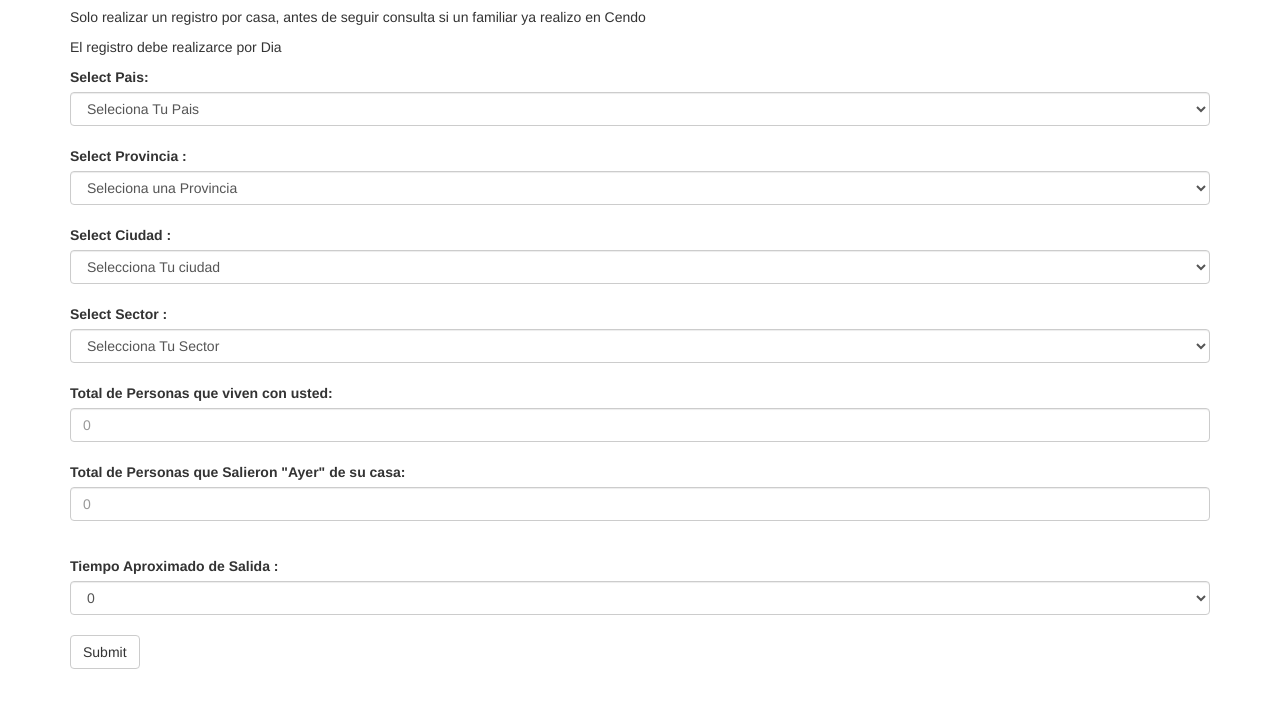
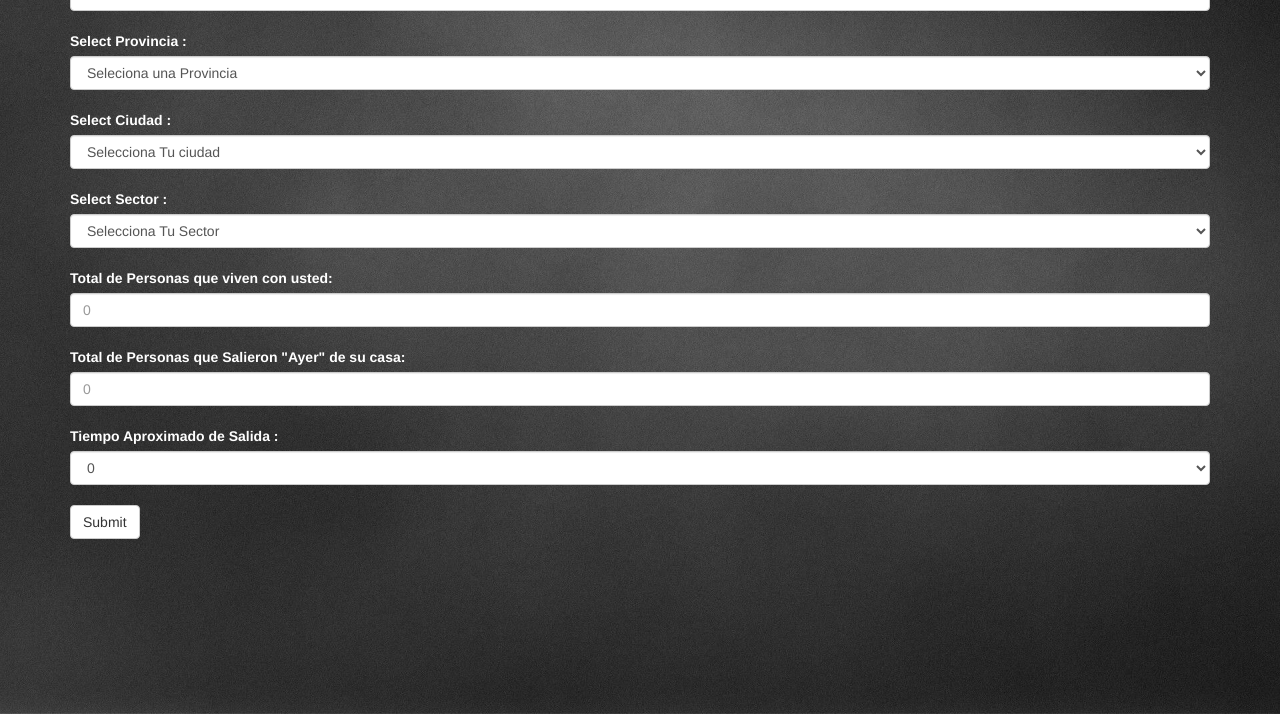
Before and after one commit to Mosorioh/Metricas, a plain HTML site: page Registo.html in a window 1280 px wide. Shown: the part 86-800 px from the top of the page. Drawn offline with nearby package versions, Linux system fonts and the light colour scheme.

Commit message:
stile formulario registro

```diff
--- a/Registo.html
+++ b/Registo.html
@@ -11,11 +11,12 @@
     body, html {
       height: 100%;
       margin: 0;
+      color: white;
     }
 
     .bg {
       /* The image used */
-      background-image: url("Asset/Fondo.jpg");
+      background-image: url("Fondo.jpg");
 
       /* Full height */
       height: 100%;
@@ -28,15 +29,16 @@
     </style>
 </head>
 <body>
+  <div class="bg">
+<div class="container">
 
-<div class="container">
   <h2>Censo COVID-19 </h2>
-  <p>El Siguiente registro ayudaria a estimar la curva de contagio del COVID-19 </p>
+  <!-- <p>El Siguiente registro ayudaria a estimar la curva de contagio del COVID-19 </p>
   <p>Solo realizar un registro por casa, antes de seguir consulta si un familiar ya realizo en Cendo </p>
-  <p>El registro debe realizarce por Dia </p>
+  <p>El registro debe realizarce por Dia </p> -->
   <form>
     <div class="form-group">
-      <label for="sel1"  placeholder="Selcciona tu Pais">Select Pais:</label>
+      <!-- <label for="sel1"  placeholder="Selcciona tu Pais">Select Pais:</label> -->
       <select class="form-control" id="sel">
         <option>Seleciona Tu Pais</option>
         <option>Colombia</option>
@@ -74,7 +76,7 @@
       <br>
       <label for="usr">Total de Personas que Salieron "Ayer" de su casa:</label>
       <input type="text" class="form-control" id="usr" placeholder="0">
-    </div>
+
     <br>
       <label for="sel1">Tiempo Aproximado de Salida :</label>
       <select class="form-control" id="sel1">
@@ -96,6 +98,7 @@
       <br>
   </form>
 </div>
+</div>
 
 </body>
 </html>
```
Also changed, not shown: Fondo.jpg (added).
